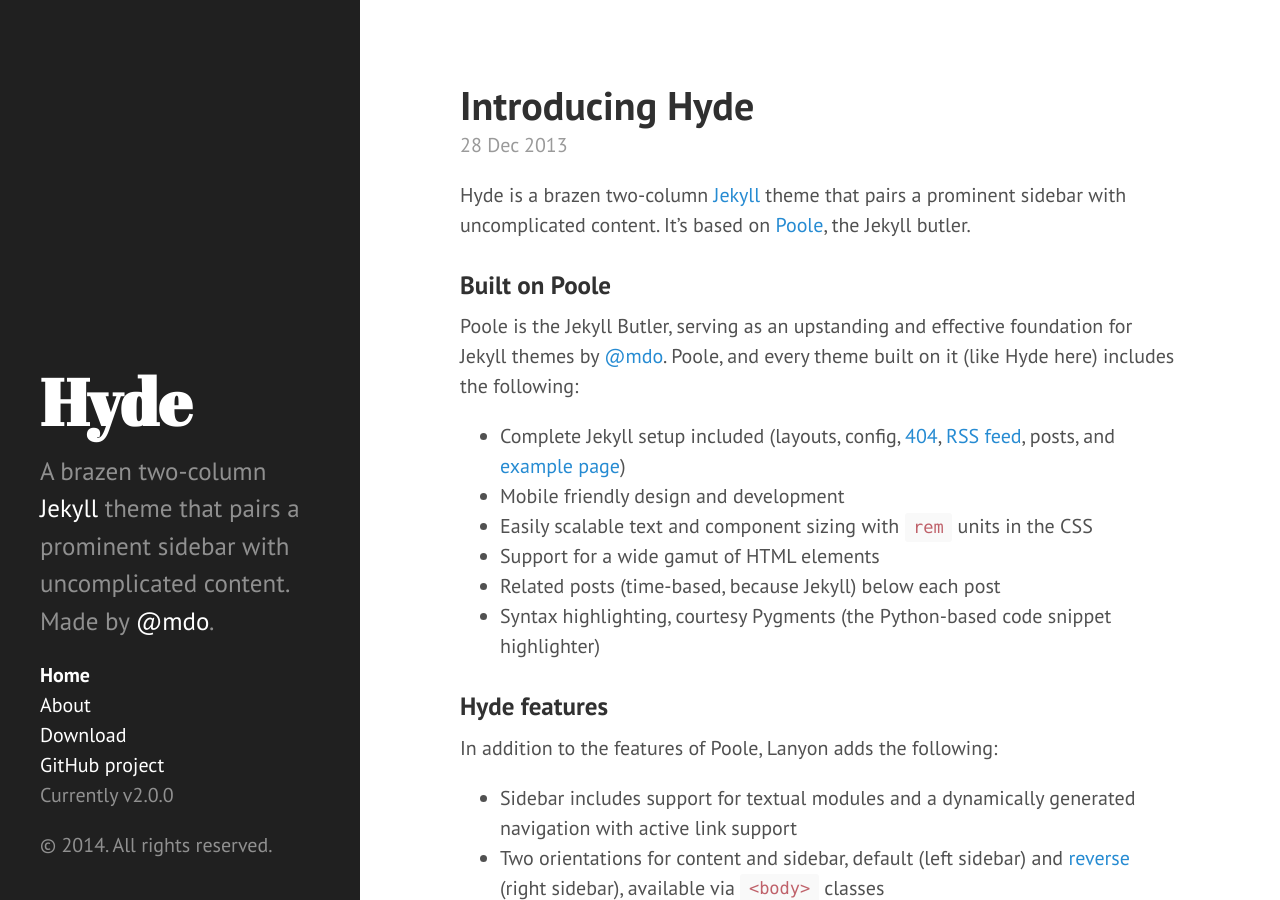
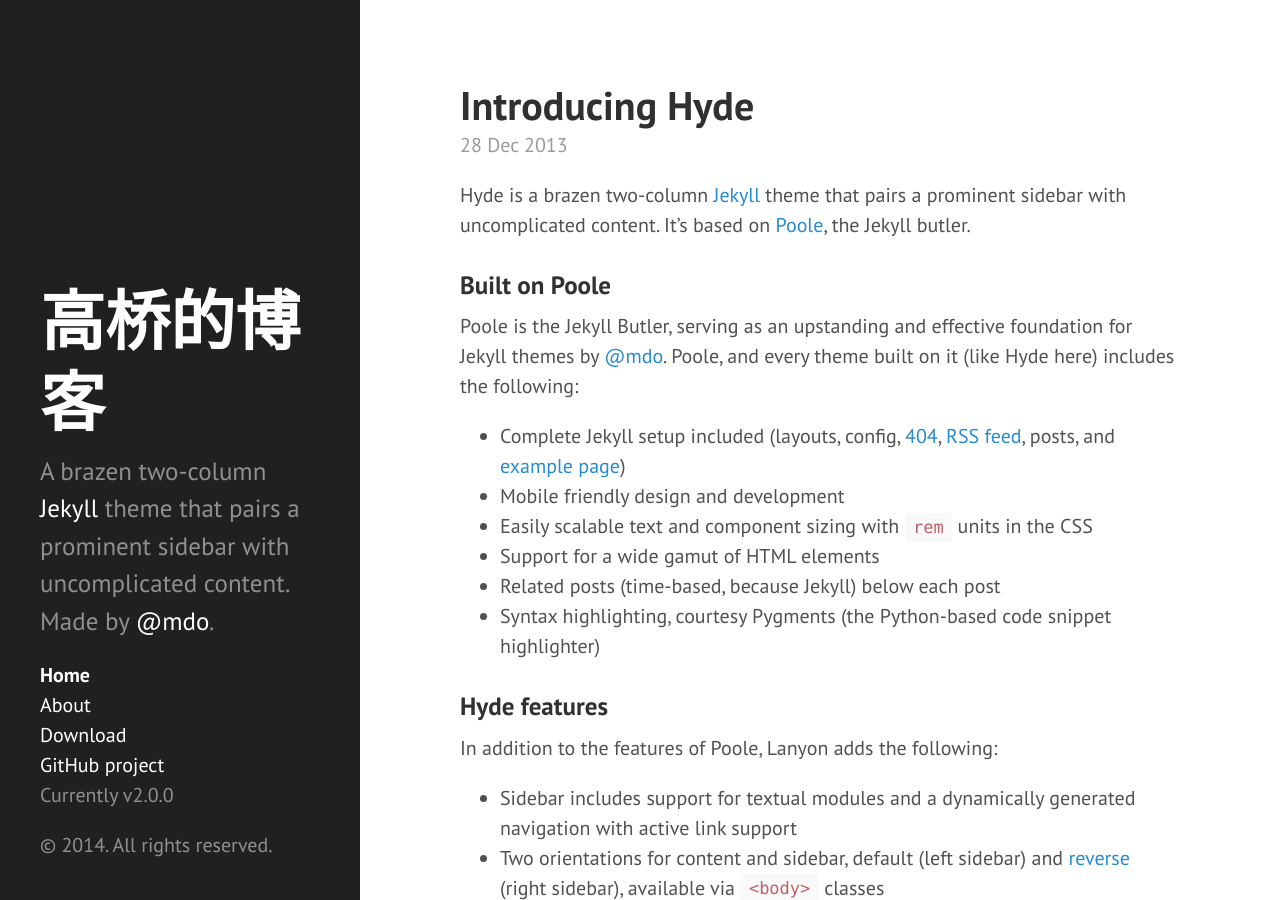
Before and after one commit to qiaogao/qiaogao.github.io, a Jekyll site: the page built from index.html, in a window 1280 px wide and 900 px high. Built offline with Jekyll 4.4.1, drawn with Linux system fonts in a browser that asks for light colours; Markdown is read by kramdown in place of the engine named in the settings; the list of posts is cut into pages by our own code.

Commit message:
change name test

```diff
--- a/_config.yml
+++ b/_config.yml
@@ -6,7 +6,7 @@
 permalink:        pretty
 
 # Setup
-title:            Hyde
+title:            高桥的博客
 tagline:          'A Jekyll theme'
 description:      'A brazen two-column <a href="http://jekyllrb.com" target="_blank">Jekyll</a> theme that pairs a prominent sidebar with uncomplicated content. Made by <a href="https://twitter.com/mdo" target="_blank">@mdo</a>.'
 url:              http://www.qiaogao.net
```
